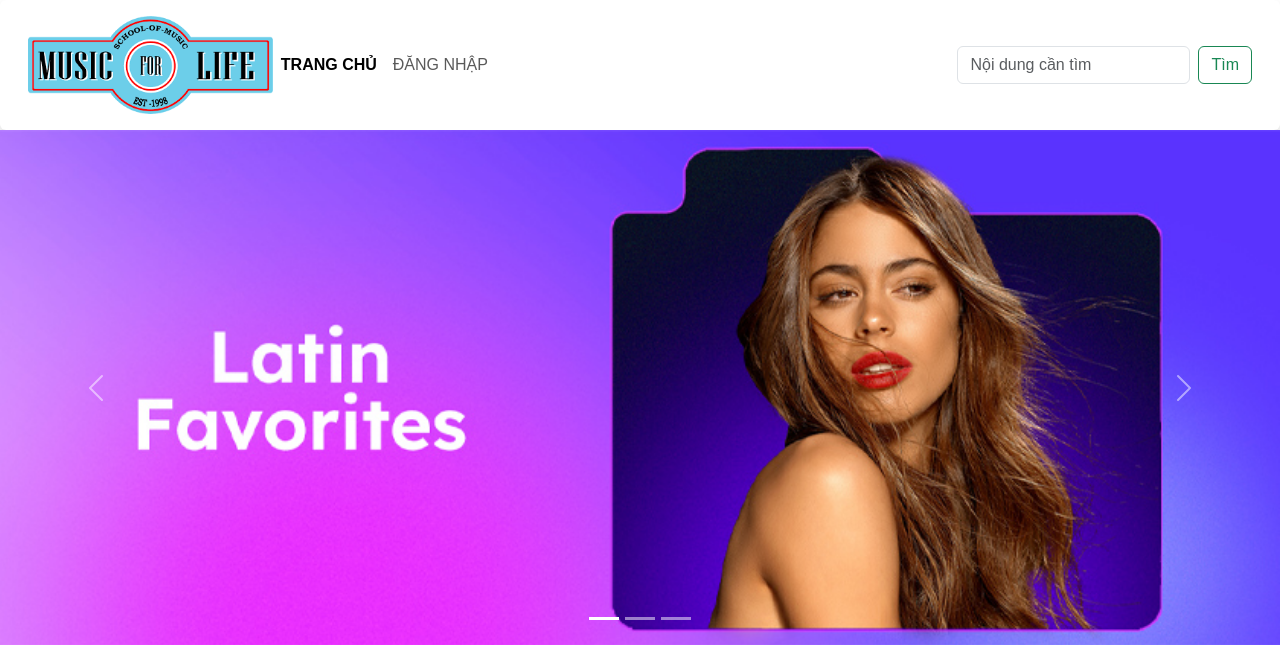
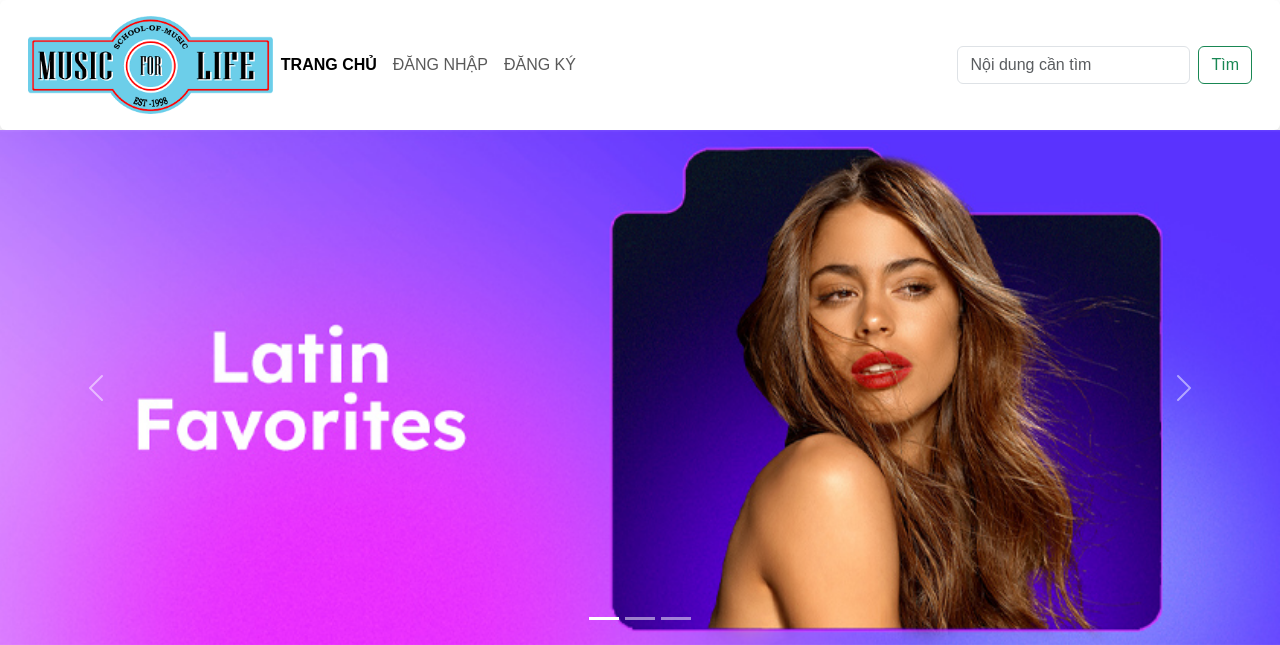
Before and after one commit to viet3110/btth02_cse485, a PHP site: page / in a window 1280 px wide. Shown: the top 645 px of the page. Run offline with PHP 8.4, Linux system fonts and the light colour scheme; some web fonts are replaced.

Commit message:
Update index.php

```diff
--- a/index.php
+++ b/index.php
@@ -1,5 +1,6 @@
 <!DOCTYPE html>
 <html lang="en">
+
 <head>
     <meta charset="UTF-8">
     <meta http-equiv="X-UA-Compatible" content="IE=edge">
@@ -8,6 +9,7 @@
     <link href="https://cdn.jsdelivr.net/npm/bootstrap@5.3.0-alpha1/dist/css/bootstrap.min.css" rel="stylesheet" integrity="sha384-GLhlTQ8iRABdZLl6O3oVMWSktQOp6b7In1Zl3/Jr59b6EGGoI1aFkw7cmDA6j6gD" crossorigin="anonymous">
     <link rel="stylesheet" href="css/style.css">
 </head>
+
 <body>
     <header>
         <nav class="navbar navbar-expand-lg bg-body-tertiary shadow p-3 bg-white rounded">
@@ -27,6 +29,9 @@
                         </li>
                         <li class="nav-item">
                             <a class="nav-link" href="./login.php">Đăng nhập</a>
+                        </li>
+                        <li class="nav-item">
+                            <a class="nav-link" href="./registration.php">Đăng ký</a>
                         </li>
                     </ul>
                     <form class="d-flex" role="search">
@@ -128,4 +133,5 @@
     </footer>
     <script src="https://cdn.jsdelivr.net/npm/bootstrap@5.3.0-alpha1/dist/js/bootstrap.bundle.min.js" integrity="sha384-w76AqPfDkMBDXo30jS1Sgez6pr3x5MlQ1ZAGC+nuZB+EYdgRZgiwxhTBTkF7CXvN" crossorigin="anonymous"></script>
 </body>
+
 </html>
```
Lines whose indentation alone changed are shown as unchanged.
